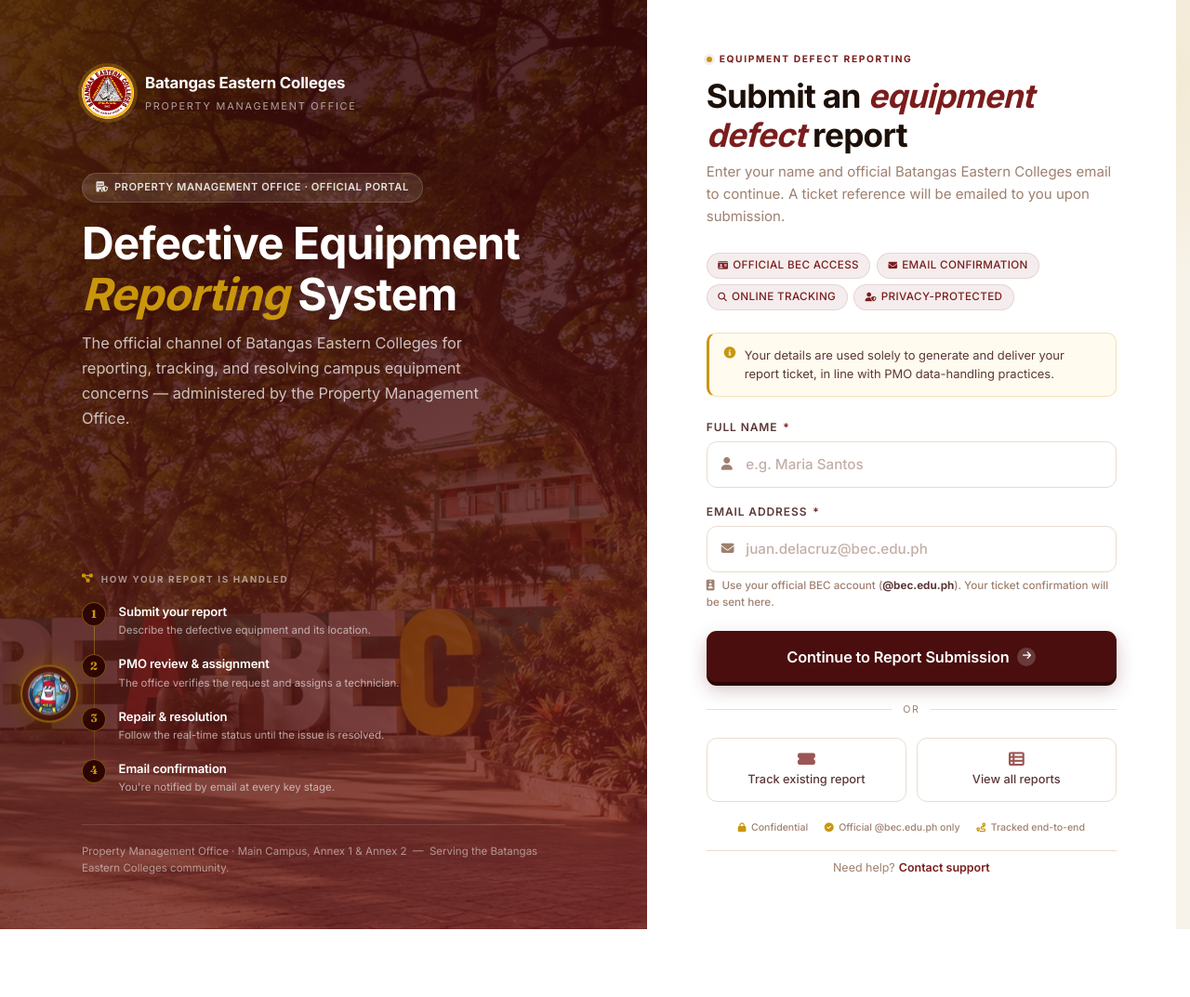
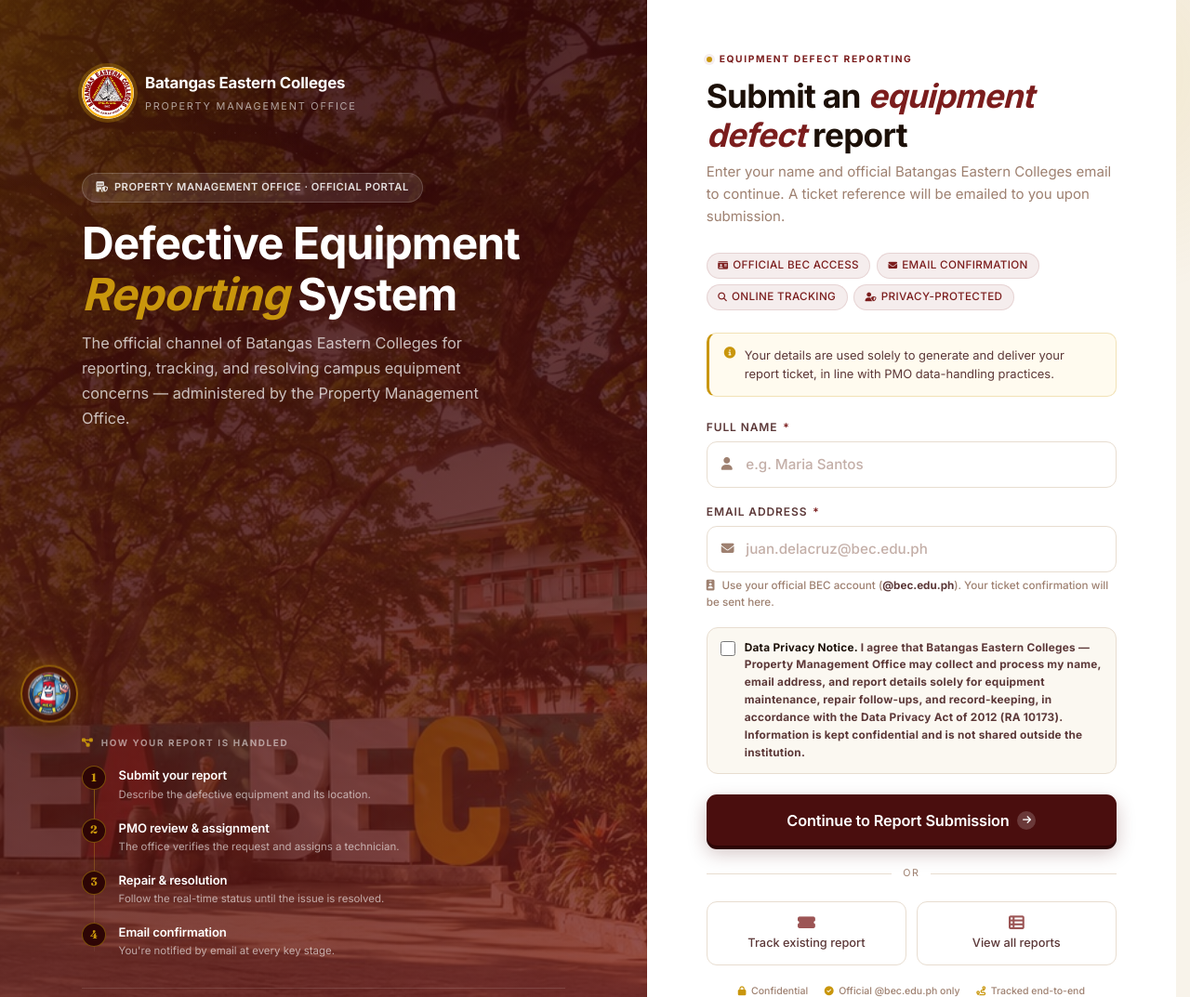
Before and after one commit to Jhandyie/-WEB-BASED-DEFECTIVE-EQUIPMENT-REPORTING-MANAGEMENT-SYSTEM-FOR-BATANGAS-EASTERN-COLLEGES, a PHP site: page /student_index.php in a window 1280 px wide. Shown: the top 1073 px of the page at 93% size. Before the commit the page ends 1000 px from the top, so only its background shows below. Run offline with PHP 8.4, Linux system fonts and the light colour scheme; some libraries are stand-ins or nearby versions.

Commit message:
RA 10173 privacy consent on the reporter gate (required checkbox + notice, server-enforced); duplicate-report guard on both submission paths (warns with existing ticket + track link, 'separate issue' override)

```diff
--- a/config/database.php
+++ b/config/database.php
@@ -1373,6 +1373,29 @@
     return getDefectReportById($report_id);
 }
 
+/**
+ * Duplicate guard: the newest OPEN report for a piece of equipment, or null.
+ * Used at submission time to warn reporters before filing a second ticket
+ * for the same unit.
+ */
+function findOpenReportForEquipment(string $equipmentId): ?array {
+    $equipmentId = trim($equipmentId);
+    if ($equipmentId === '') { return null; }
+    $conn = getDBConnection();
+    $st = $conn->prepare("SELECT report_id, status, report_date FROM defect_reports
+                          WHERE equipment_id = ?
+                            AND status IN ('reported','pmo_review','dean_review','finance_review','on_hold_budget',
+                                           'ready_for_assignment','assigned','accepted','in_progress',
+                                           'waiting_for_materials','for_replacement')
+                          ORDER BY report_date DESC LIMIT 1");
+    if (!$st) { return null; }
+    $st->bind_param('s', $equipmentId);
+    $st->execute();
+    $row = $st->get_result()->fetch_assoc();
+    $st->close();
+    return $row ?: null;
+}
+
 function getUserDefectReports($user_id) {
     if (isPgSqlDriver()) {
         $pdo = getPgsqlPdoConnection();
--- a/student_index.php
+++ b/student_index.php
@@ -26,6 +26,8 @@
         $error = 'Only official BEC accounts are allowed. Please use your Batangas Eastern Colleges email ending in @bec.edu.ph.';
     } elseif (strlen($name) < 2) {
         $error = 'Please enter your full name.';
+    } elseif (empty($_POST['privacy_consent'])) {
+        $error = 'Please read and accept the Data Privacy notice to continue.';
     } else {
         $_SESSION['guest_name']  = htmlspecialchars($name, ENT_QUOTES, 'UTF-8');
         $_SESSION['guest_email'] = strtolower($email);
@@ -632,6 +634,10 @@
         </div>
         <div class="fi-hint"><i class="fas fa-id-badge"></i> Use your official BEC account (<strong>@bec.edu.ph</strong>). Your ticket confirmation will be sent here.</div>
       </div>
+      <label class="privacy-consent" style="display:flex;align-items:flex-start;gap:.6rem;margin:.9rem 0 1rem;padding:.75rem .9rem;border-radius:12px;background:#FBF8F1;border:1px solid var(--border);font-size:.74rem;color:var(--ink2);line-height:1.6;cursor:pointer;">
+        <input type="checkbox" name="privacy_consent" value="1" required <?php echo !empty($_POST['privacy_consent']) ? 'checked' : ''; ?> style="width:16px;height:16px;flex-shrink:0;margin-top:.15rem;accent-color:#7B1D1D;">
+        <span><strong style="color:var(--ink);">Data Privacy Notice.</strong> I agree that Batangas Eastern Colleges — Property Management Office may collect and process my <strong>name, email address, and report details</strong> solely for equipment maintenance, repair follow-ups, and record-keeping, in accordance with the <strong>Data Privacy Act of 2012 (RA 10173)</strong>. Information is kept confidential and is not shared outside the institution.</span>
+      </label>
       <button type="submit" class="btn-submit">
         Continue to Report Submission
         <span class="btn-arrow"><i class="fas fa-arrow-right"></i></span>
```
Also changed, not shown: controllers/studentDashboardController.php (+15 -0 lines), student_dashboard.php (+27 -1 lines).
